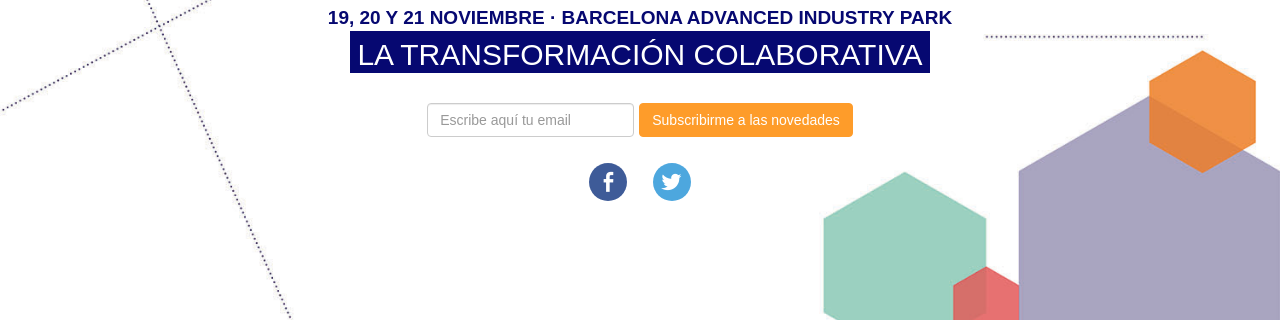
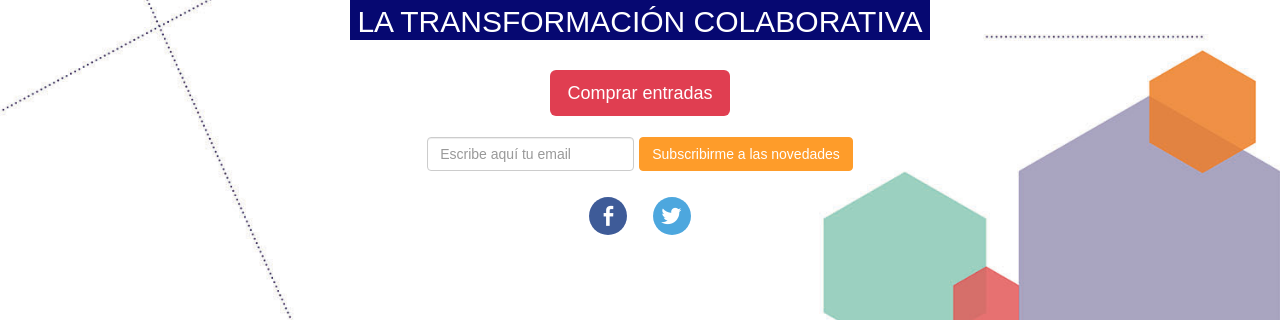
Before and after one commit to OuiShare/OuiShare-Fest-Barcelona-2015-Landing-Page, a plain HTML site: page index.html in a window 1280 px wide. Shown: the part 480-800 px from the top of the page. Drawn offline with nearby package versions, Linux system fonts and the light colour scheme; a web font is replaced by a local one.

Commit message:
Añadido botón "comprar entradas".

```diff
--- a/assets/styles.css
+++ b/assets/styles.css
@@ -132,6 +132,10 @@ form{
   background-color: #060871;
   }
 
+.btn-red{
+  background: #e03e51;
+  color: #FFF;
+}
 
 /* Form */
 .form-control, .btn{
--- a/index.html
+++ b/index.html
@@ -71,6 +71,11 @@
 	<h1 class="title"><span>Barcelona OuiShare Fest</span><strong>19, 20 y 21 Noviembre</strong> · Barcelona Advanced Industry Park</h1>
 	<h2 class="claim">La transformación colaborativa</h2>
 
+  <p>
+    <a class="btn btn-red btn-lg" href="http://www.eventbrite.es/e/entradas-ouishare-fest-bcn-15-osfestbcn-17836349000">Comprar entradas</a>
+  </p>
+
+
 <!-- Begin MailChimp Signup Form -->
 	<div id="mc_embed_signup">
 	<form class="form-inline" action="//ouishare.us5.list-manage.com/subscribe/post?u=744876426414b018c030e670a&amp;id=9a9840ac7b" method="post" id="mc-embedded-subscribe-form" name="mc-embedded-subscribe-form" class="validate" target="_blank" novalidate>
```
